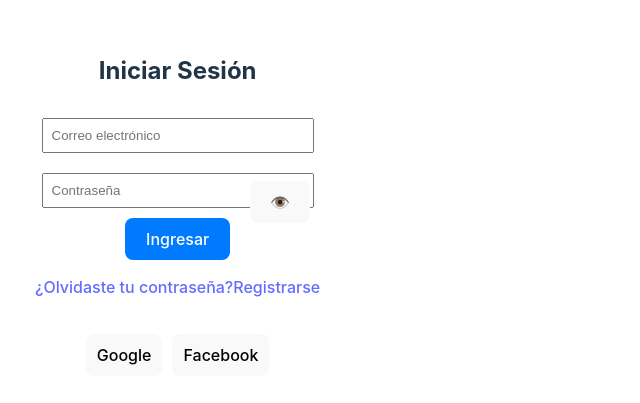
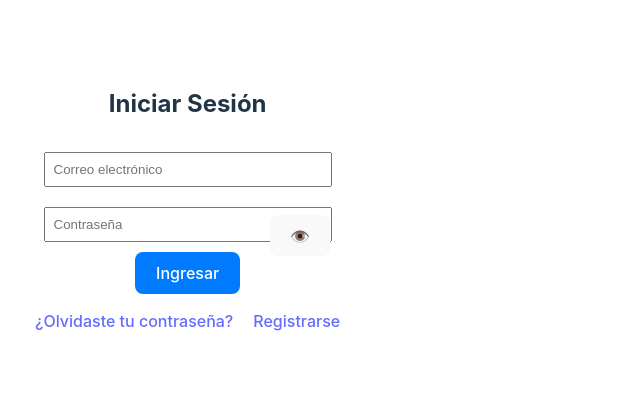
Before and after one commit to jhonabel06/POS-JHONABEL, a React (Vite) app: page / in a window 1280 px wide. Shown: the part 193-596 px from the top of the page, without its empty margins (0-640 px from the left). Built offline with nearby package versions, Linux system fonts and the light colour scheme.

Commit message:
algo extra

```diff
--- a/src/App.css
+++ b/src/App.css
@@ -37,6 +37,7 @@
   margin: 15px;
   display: flex;
   justify-content: space-around;
+  gap: 20px;
 }
 
 .login-social-login {
--- a/src/componentes/login.jsx
+++ b/src/componentes/login.jsx
@@ -59,10 +59,10 @@ const Login = () => {
         <Link to="/recover-password">¿Olvidaste tu contraseña?</Link>
         <Link to="/register">Registrarse</Link>
       </div>
-      <div className="login-social-login">
+      {/* <div className="login-social-login">
         <button className="login-social-button">Google</button>
         <button className="login-social-button">Facebook</button>
-      </div>
+      </div> */}
     </div>
   );
 };
```
